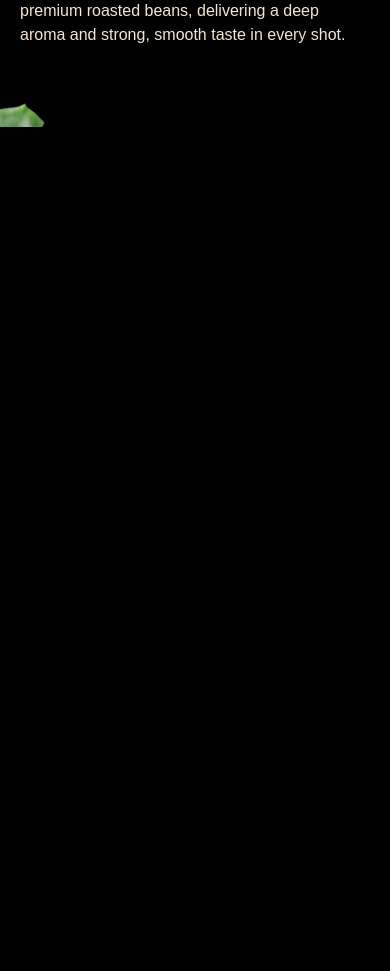
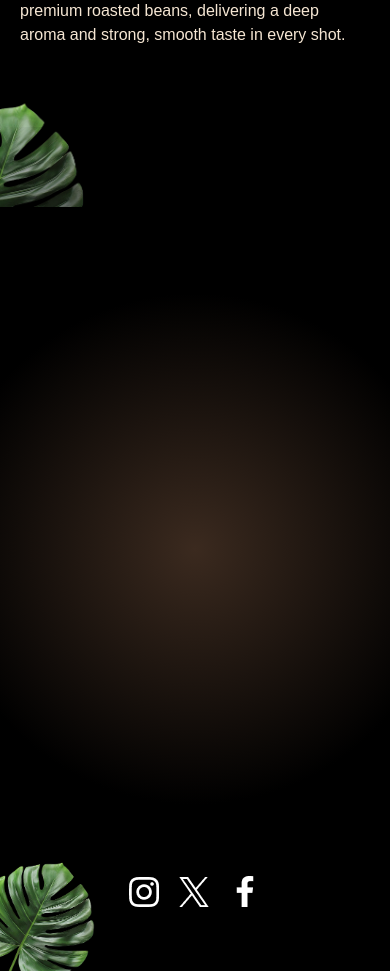
Before and after one commit to azmil666/kaffa, a React (Vite) app: page / in a window 390 px wide. Shown: the part 6920-7891 px from the top of the page. Before the commit the page ends 7047 px from the top, so only its background shows below. Built offline with nearby package versions, Linux system fonts and the light colour scheme; a web font is replaced by a local one.

Commit message:
implement contact section

```diff
--- a/src/App.jsx
+++ b/src/App.jsx
@@ -6,6 +6,7 @@
 import About from "./components/About.jsx";
 import Art from "./components/Art.jsx";
 import Menu from "./components/Menu.jsx";
+import Contact from "./components/Contact.jsx";
 
 
 
@@ -20,6 +21,7 @@
             <About />
             <Art />
             <Menu />
+            <Contact />
         </main>
     )
 }
--- /dev/null
+++ b/src/components/Contact.jsx
@@ -0,0 +1,91 @@
+import { openingHours, socials } from '../../constants/index.js'
+import { useGSAP } from '@gsap/react'
+import { SplitText} from 'gsap/all';
+import gsap from 'gsap';
+
+const Contact = () => {
+    useGSAP(() => {
+        const titleSplit = SplitText.create('#contact h2', { type: 'words' });
+
+        titleSplit.words.forEach(word => {
+            word.classList.add('text-gradient');
+        });
+
+
+
+        const timeline = gsap.timeline({
+            scrollTrigger: {
+                trigger: '#contact',
+                start: 'top center',
+            },
+            ease: "power1.inOut"
+        })
+
+        timeline
+            .from(titleSplit.words, {
+                opacity: 0, yPercent: 100, stagger: 0.02
+            })
+            .from('#contact h3, #contact p', {
+                opacity: 0, yPercent: 100, stagger: 0.02
+            })
+            .to('#f-right-leaf', {
+                y: '-50', duration: 1, ease: 'power1.inOut'
+            }).to('#f-left-leaf', {
+            y: '-50', duration: 1, ease: 'power1.inOut'
+        }, '<')
+    })
+
+    return (
+        <footer id="contact">
+            <img src="/images/footer-right-leaf.png" alt="leaf-right" id="f-right-leaf" />
+            <img src="/images/footer-left-leaf.png" alt="leaf-left" id="f-left-leaf" />
+
+            <div className="content">
+                <h2 className="contact-title text-5xl md:text-7xl 2xl:text-8xl font-modern-negra">
+                    Find Your Way to Kaffa </h2>
+
+
+
+                <div>
+                    <h3>Visit Our Café</h3>
+                    <p>456, Raq Blvd. #404, Los Angeles, CA 90210</p>
+                </div>
+
+                <div>
+                    <h3>Get in Touch</h3>
+                    <p>(555) 987-6543</p>
+                    <p>hello@kaffa.com</p>
+                </div>
+
+                <div>
+                    <h3>Open Every Day</h3>
+                    {openingHours.map((time) => (
+                        <p key={time.day}>
+                            {time.day} : {time.time}
+                        </p>
+                    ))}
+                </div>
+
+                <div>
+                    <h3>Follow Our Journey</h3>
+
+                    <div className="flex-center gap-5">
+                        {socials.map((social) => (
+                            <a
+                                key={social.name}
+                                href={social.url}
+                                target="_blank"
+                                rel="noopener noreferrer"
+                                aria-label={social.name}
+                            >
+                                <img src={social.icon} />
+                            </a>
+                        ))}
+                    </div>
+                </div>
+            </div>
+        </footer>
+    )
+}
+
+export default Contact
```
